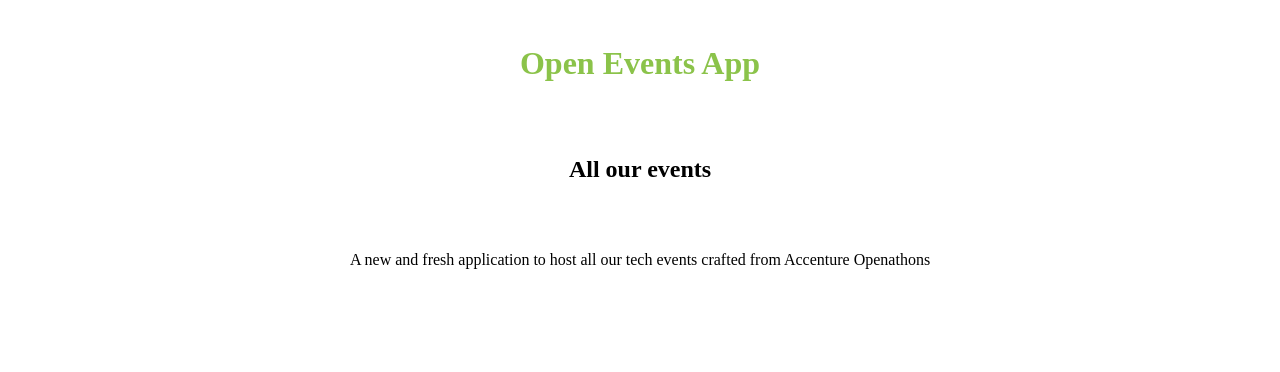
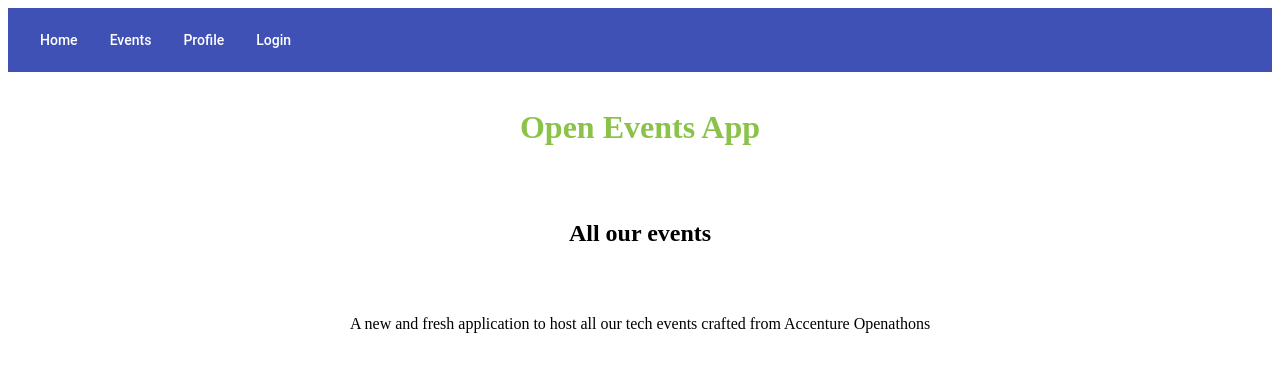
Before and after one commit to juanvitofer/openathon-angular-events-app, an Angular app: page / in a window 1280 px wide. Shown: the top 372 px of the page. Built offline with nearby package versions, Linux system fonts and the light colour scheme.

Commit message:
Install Angular Material and use it to create a toolbar in the main page

```diff
--- a/package.json
+++ b/package.json
@@ -11,14 +11,17 @@
   },
   "private": true,
   "dependencies": {
-    "@angular/animations": "~8.0.0",
+    "@angular/animations": "^7.2.14",
+    "@angular/cdk": "^7.3.7",
     "@angular/common": "~8.0.0",
     "@angular/compiler": "~8.0.0",
     "@angular/core": "~8.0.0",
     "@angular/forms": "~8.0.0",
+    "@angular/material": "^7.3.7",
     "@angular/platform-browser": "~8.0.0",
     "@angular/platform-browser-dynamic": "~8.0.0",
     "@angular/router": "~8.0.0",
+    "hammerjs": "^2.0.8",
     "querystringify": "^2.0.0",
     "rxjs": "~6.5.2",
     "tslib": "^1.9.3",
--- a/src/app/app.component.html
+++ b/src/app/app.component.html
@@ -1,4 +1,7 @@
 <!-- Body Container -->
 <div class="body">
+  <!-- Toolbar Component -->
+  <oevents-toolbar></oevents-toolbar>
+  <!-- Landing Page Component -->
   <oevents-landing-page></oevents-landing-page>
 </div>
--- /dev/null
+++ b/src/app/toolbar/toolbar.component.html
@@ -0,0 +1,8 @@
+<!-- Main Toolbar using the Material Toolbar Component -->
+<!-- Use of the primary color of Indigo Pink Theme -->
+<mat-toolbar color="primary">
+  <a mat-button>Home</a>
+  <a mat-button>Events</a>
+  <a mat-button>Profile</a>
+  <a mat-button>Login</a>
+</mat-toolbar>
--- /dev/null
+++ b/src/app/toolbar/toolbar.component.ts
@@ -0,0 +1,15 @@
+import { Component, OnInit } from '@angular/core';
+
+@Component({
+  selector: 'oevents-toolbar',
+  templateUrl: './toolbar.component.html',
+  styleUrls: ['./toolbar.component.scss']
+})
+export class ToolbarComponent implements OnInit {
+
+  constructor() { }
+
+  ngOnInit() {
+  }
+
+}
--- a/src/index.html
+++ b/src/index.html
@@ -7,6 +7,8 @@
 
   <meta name="viewport" content="width=device-width, initial-scale=1">
   <link rel="icon" type="image/x-icon" href="favicon.ico">
+  <!-- Material Icons -->
+  <link href="https://fonts.googleapis.com/icon?family=Material+Icons" rel="stylesheet">
 </head>
 <body>
   <oevents-root></oevents-root>
--- a/src/styles.scss
+++ b/src/styles.scss
@@ -1 +1,2 @@
-/* You can add global styles to this file, and also import other style files */
+/* Indibo Pink Theme import */
+@import '@angular/material/prebuilt-themes/indigo-pink.css';
```
Also changed, not shown: src/app/app.module.ts (+16 -2 lines), src/app/toolbar/toolbar.component.scss (added), 2 other files (tests, documents, lock files or other folders).
